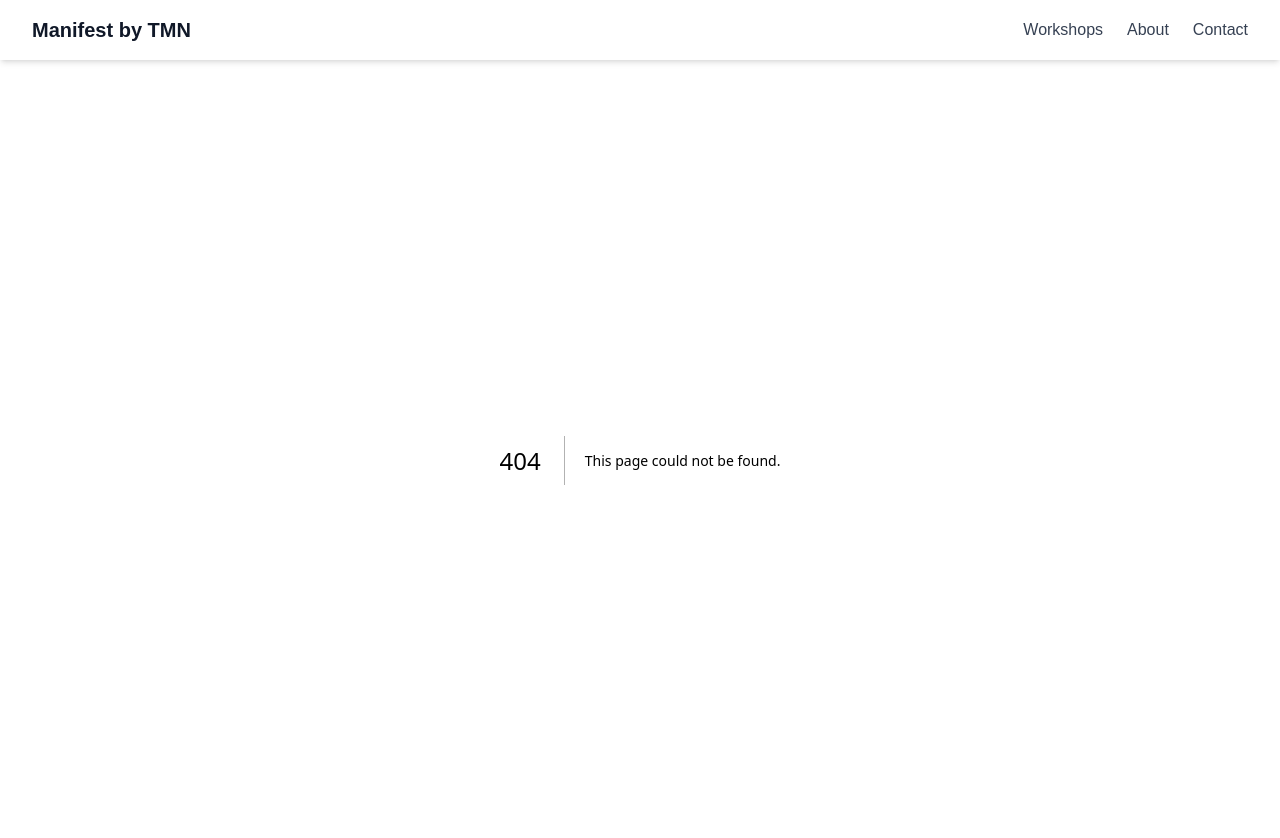
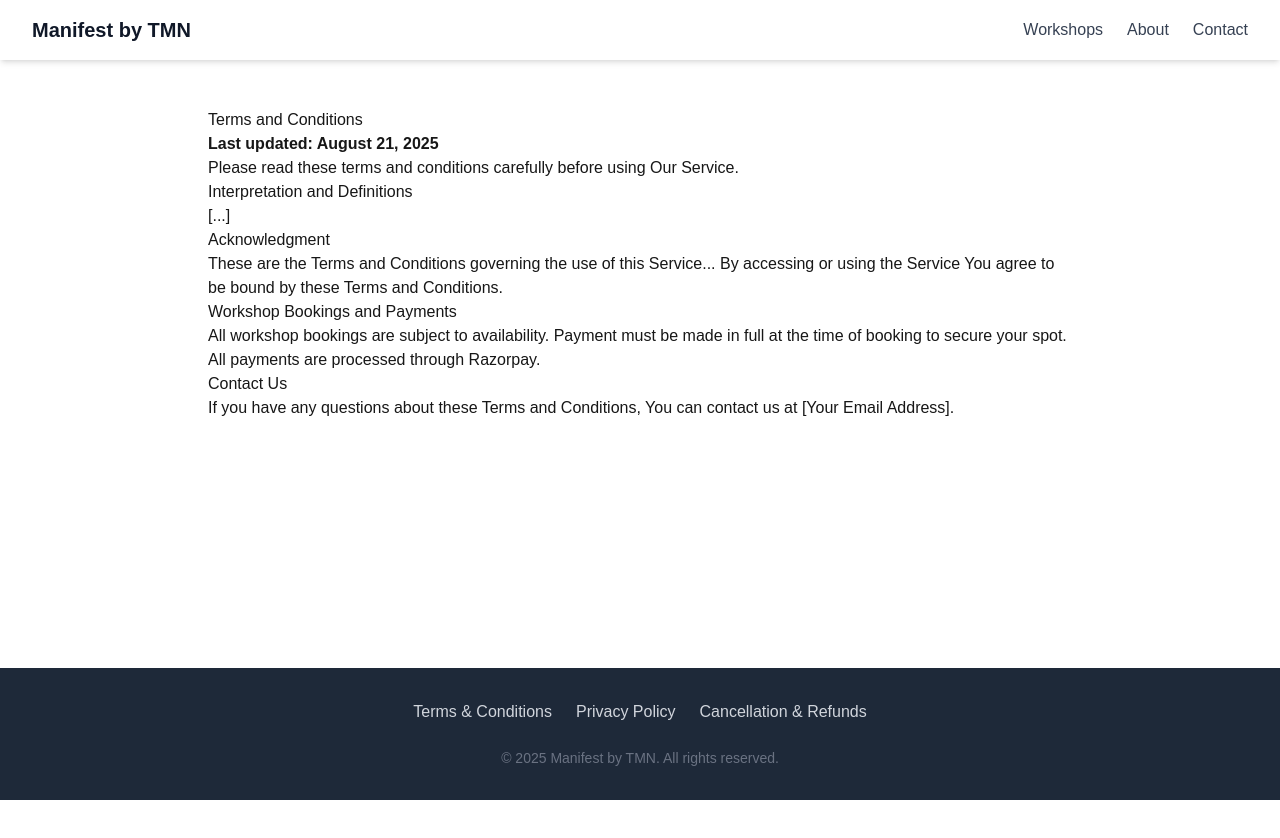
Before and after one commit to ujvasisht-hub/manifest-website, a Next.js app: page /terms-and-conditions in a window 1280 px wide. Before the commit this address had no page. Shown: the top 838 px of the page. After the commit the page ends 800 px from the top, so only its background shows below. Built offline with nearby package versions, Linux system fonts and the light colour scheme.

Commit message:
Add legal pages and footer links

```diff
--- /dev/null
+++ b/src/app/cancellation-and-refunds/page.js
@@ -0,0 +1,21 @@
+import React from 'react';
+
+const CancellationAndRefundsPage = () => {
+  return (
+    <div className="max-w-4xl mx-auto px-4 py-12 prose">
+      <h1>Cancellation and Refunds Policy</h1>
+      <p><strong>Last updated: August 21, 2025</strong></p>
+
+      <h2>Cancellation by Customer</h2>
+      <p>If you wish to cancel your booking for a workshop, you must notify us in writing. Cancellations made more than [e.g., 7 days] before the workshop date will receive a [e.g., 50%] refund. Cancellations made within [e.g., 7 days] of the workshop are non-refundable.</p>
+
+      <h2>Cancellation by Us</h2>
+      <p>In the unlikely event that we have to cancel a workshop, we will notify you as soon as possible and offer you a full refund or a credit for a future workshop.</p>
+
+      <h2>Contact Us</h2>
+      <p>For any questions regarding cancellations, please contact us at [Your Email Address].</p>
+    </div>
+  );
+};
+
+export default CancellationAndRefundsPage;
--- a/src/app/layout.js
+++ b/src/app/layout.js
@@ -1,4 +1,4 @@
-import Link from 'next/link'; // Import the Link component
+import Link from 'next/link';
 import './globals.css';
 
 export const metadata = {
@@ -9,12 +9,10 @@ export const metadata = {
 export default function RootLayout({ children }) {
   return (
     <html lang="en">
-      <body>
-        {/* START: New Header Code */}
+      <body className="flex flex-col min-h-screen">
         <header className="bg-white shadow-md">
           <nav className="max-w-7xl mx-auto px-4 sm:px-6 lg:px-8 py-4 flex justify-between items-center">
             <div>
-              {/* You can replace this text with your logo */}
               <Link href="/" className="text-xl font-bold text-gray-900">
                 Manifest by TMN
               </Link>
@@ -32,11 +30,29 @@ export default function RootLayout({ children }) {
             </div>
           </nav>
         </header>
-        {/* END: New Header Code */}
 
-        <main>{children}</main>
+        <main className="flex-grow">{children}</main>
 
-        {/* You can add a shared footer here later if you want */}
+        {/* START: New Footer Code */}
+        <footer className="bg-gray-800 text-gray-300 mt-12">
+          <div className="max-w-7xl mx-auto px-4 sm:px-6 lg:px-8 py-8">
+            <div className="flex justify-center space-x-6">
+              <Link href="/terms-and-conditions" className="hover:text-white transition-colors">
+                Terms & Conditions
+              </Link>
+              <Link href="/privacy-policy" className="hover:text-white transition-colors">
+                Privacy Policy
+              </Link>
+              <Link href="/cancellation-and-refunds" className="hover:text-white transition-colors">
+                Cancellation & Refunds
+              </Link>
+            </div>
+            <div className="mt-6 text-center text-sm text-gray-500">
+              &copy; {new Date().getFullYear()} Manifest by TMN. All rights reserved.
+            </div>
+          </div>
+        </footer>
+        {/* END: New Footer Code */}
       </body>
     </html>
   );
--- /dev/null
+++ b/src/app/privacy-policy/page.js
@@ -0,0 +1,20 @@
+import React from 'react';
+
+const PrivacyPolicyPage = () => {
+  return (
+    <div className="max-w-4xl mx-auto px-4 py-12 prose">
+      <h1>Privacy Policy</h1>
+      <p><strong>Last updated: August 21, 2025</strong></p>
+      <p>Manifest by TMN ("us", "we", or "our") operates the manifest.twinmenot.com website (the "Service").</p>
+      <p>This page informs you of our policies regarding the collection, use, and disclosure of personal data when you use our Service...</p>
+
+      <h2>Information Collection and Use</h2>
+      <p>We collect several different types of information for various purposes to provide and improve our Service to you. This may include your name, email address, and phone number when you register for a workshop.</p>
+
+      <h2>Contact Us</h2>
+      <p>If you have any questions about this Privacy Policy, please contact us at [Your Email Address].</p>
+    </div>
+  );
+};
+
+export default PrivacyPolicyPage;
--- /dev/null
+++ b/src/app/terms-and-conditions/page.js
@@ -0,0 +1,25 @@
+import React from 'react';
+
+const TermsAndConditionsPage = () => {
+  return (
+    <div className="max-w-4xl mx-auto px-4 py-12 prose">
+      <h1>Terms and Conditions</h1>
+      <p><strong>Last updated: August 21, 2025</strong></p>
+      <p>Please read these terms and conditions carefully before using Our Service.</p>
+
+      <h2>Interpretation and Definitions</h2>
+      <p>[...]</p>
+
+      <h2>Acknowledgment</h2>
+      <p>These are the Terms and Conditions governing the use of this Service... By accessing or using the Service You agree to be bound by these Terms and Conditions.</p>
+
+      <h2>Workshop Bookings and Payments</h2>
+      <p>All workshop bookings are subject to availability. Payment must be made in full at the time of booking to secure your spot. All payments are processed through Razorpay.</p>
+
+      <h2>Contact Us</h2>
+      <p>If you have any questions about these Terms and Conditions, You can contact us at [Your Email Address].</p>
+    </div>
+  );
+};
+
+export default TermsAndConditionsPage;
```
